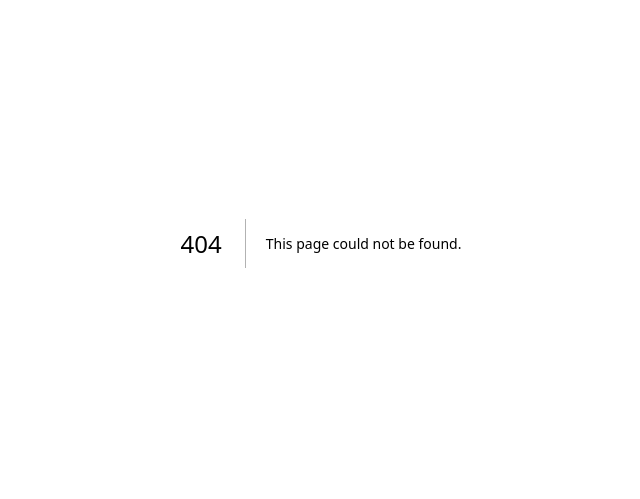
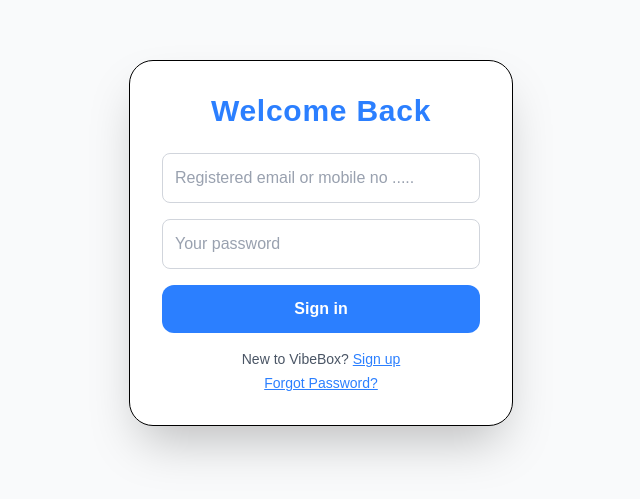
Before and after one commit to Babon3112/VibeBox, a Next.js app: page /signin in a window 1280 px wide. Before the commit this address had no page. Shown: the part 157-656 px from the top of the page, without its empty margins (319-959 px from the left). Built offline with nearby package versions, Linux system fonts and the light colour scheme.

Commit message:
signin page

```diff
--- /dev/null
+++ b/src/app/(auth)/signin/page.tsx
@@ -0,0 +1,51 @@
+"use client";
+import Link from "next/link";
+
+const SigninPage = () => {
+  return (
+    <div className="flex flex-col w-full min-h-screen justify-center items-center bg-[#F9FAFB] p-6">
+      <div className="flex flex-col justify-center items-center shadow-2xl p-8 border rounded-3xl bg-white w-sm">
+        <h1 className="text-3xl font-bold mb-6 text-center text-blue-500 tracking-wide">
+          Welcome Back
+        </h1>
+        <form className="flex flex-col items-center space-y-4 w-full">
+          <input
+            type="text"
+            name="email"
+            className="border border-gray-300 p-3 rounded-lg w-full focus:outline-none focus:ring-2 focus:ring-blue-500 transition placeholder:text-gray-400"
+            placeholder="Registered email or mobile no ....."
+          />
+          <input
+            type="password"
+            name="password"
+            className="border border-gray-300 p-3 rounded-lg w-full focus:outline-none focus:ring-2 focus:ring-blue-500 transition placeholder:text-gray-400"
+            placeholder="Your password"
+          />
+          <button
+            type="submit"
+            className="bg-blue-500 text-white font-bold py-3 rounded-xl w-full hover:bg-pink-500 transition focus:outline-none focus:ring-4 focus:ring-pink-500/50"
+          >
+            Sign in
+          </button>
+        </form>
+        <p className="mt-4 text-sm text-center text-gray-600">
+          New to VibeBox?{" "}
+          <Link
+            href="/signup"
+            className="text-blue-500 hover:text-pink-500 underline"
+          >
+            Sign up
+          </Link>
+        </p>
+        <Link
+          href="/forgotpassword"
+          className="text-blue-500 mt-1 text-sm hover:text-pink-500 underline"
+        >
+          Forgot Password?
+        </Link>
+      </div>
+    </div>
+  );
+};
+
+export default SigninPage;
```
